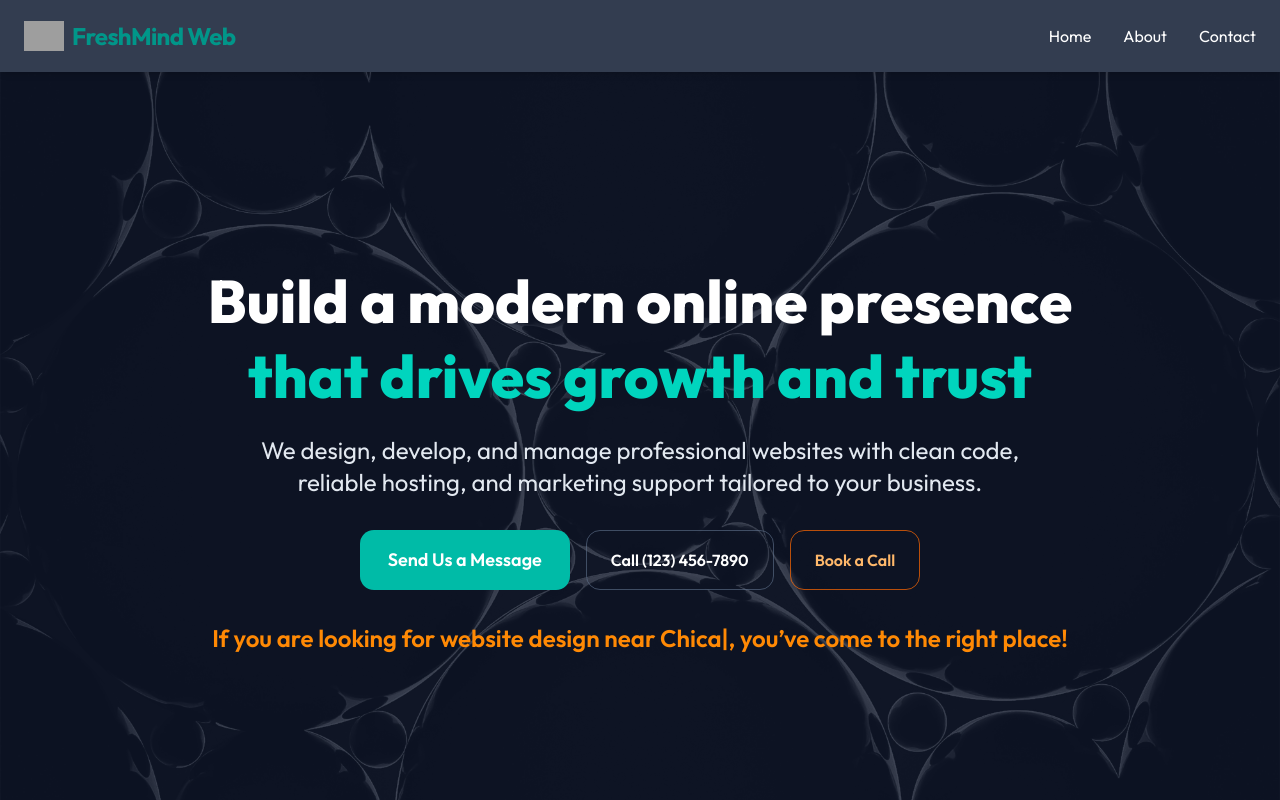
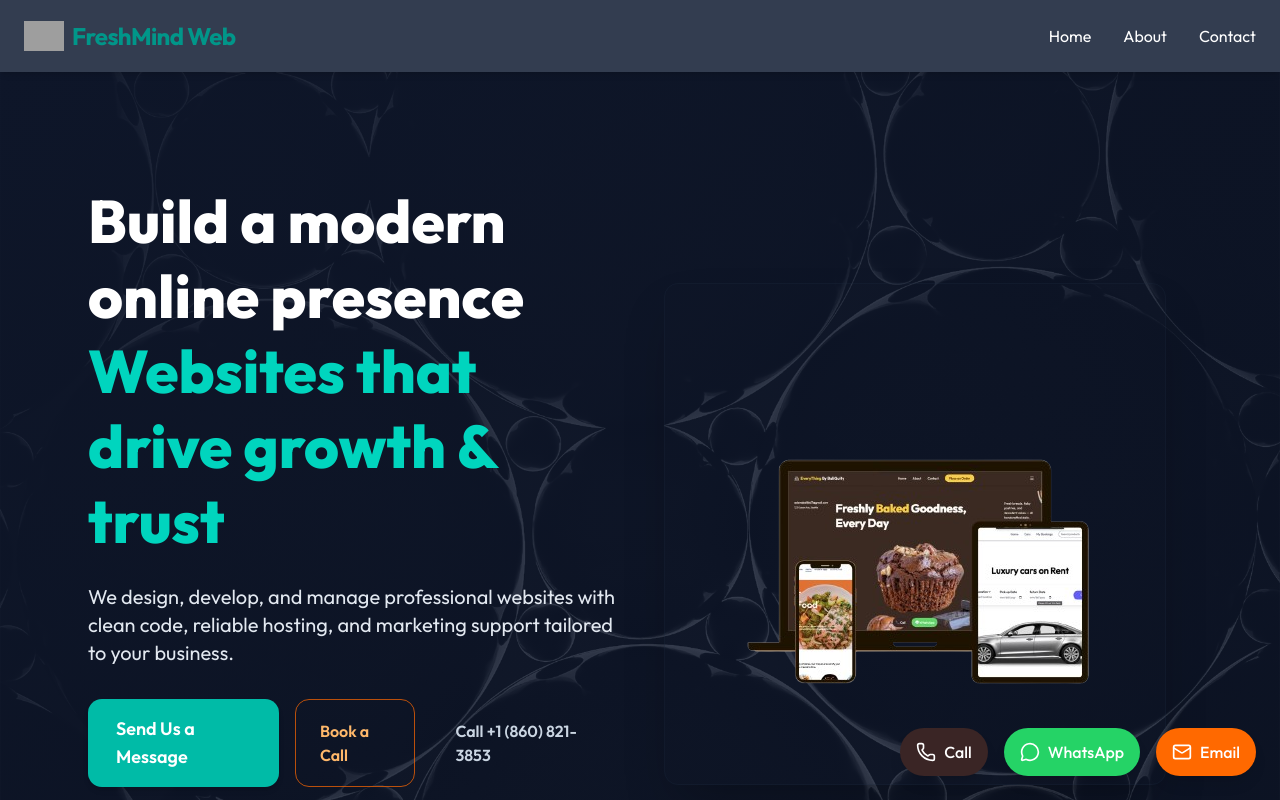
Before and after one commit to Hisaw304/FreshMind-Web, a React (Vite) app: page / in a window 1280 px wide. Shown: the top 800 px of the page. Built offline with nearby package versions, Linux system fonts and the light colour scheme; grey boxes are pictures that could not be loaded.

Commit message:
website update

```diff
--- a/src/pages/AboutPage.jsx
+++ b/src/pages/AboutPage.jsx
@@ -1,3 +1,4 @@
+import FloatingActions from "../sections/FloatingActions";
 import About from "../sections/About";
 
 export default function AboutPage() {
@@ -155,6 +156,7 @@ export default function AboutPage() {
           </div>
         </div>
       </section>
+      <FloatingActions />
     </div>
   );
 }
--- a/src/pages/ContactPage.jsx
+++ b/src/pages/ContactPage.jsx
@@ -2,6 +2,7 @@ import { Facebook, Instagram, Linkedin } from "lucide-react";
 import ContactForm from "../sections/ContactForm";
 
 import FAQSection from "../sections/FAQSection";
+import FloatingActions from "../sections/FloatingActions";
 
 export default function ContactPage() {
   return (
@@ -70,6 +71,7 @@ export default function ContactPage() {
           <FAQSection />
         </section>
       </section>
+      <FloatingActions />
     </div>
   );
 }
--- a/src/pages/Home.jsx
+++ b/src/pages/Home.jsx
@@ -7,6 +7,7 @@ import LocalMarketing from "../sections/LocalMarketing";
 import Services from "../sections/Services";
 import Testimonials from "../sections/Testimonials";
 import ContactForm from "../sections/ContactForm";
+import FloatingActions from "../sections/FloatingActions";
 
 const Home = () => {
   return (
@@ -19,6 +20,7 @@ const Home = () => {
       <Services />
       <Testimonials />
       <ContactForm />
+      <FloatingActions />
     </>
   );
 };
--- /dev/null
+++ b/src/sections/FloatingActions.jsx
@@ -0,0 +1,41 @@
+import React from "react";
+import { Phone, Mail, MessageCircle } from "lucide-react";
+
+export default function FloatingActions({
+  phone = "+18608213853",
+  whatsapp = "8608213853",
+  email = "fishlymind@gmail.com",
+}) {
+  return (
+    <div className="fixed bottom-6 right-6 z-[9999] flex flex-row gap-4">
+      {/* Call */}
+      <a
+        href={`tel:${phone}`}
+        className="flex items-center gap-2 px-4 py-3 rounded-full bg-[#3A2525] text-white shadow-lg hover:bg-[#5c3a3a] transition"
+      >
+        <Phone size={20} />
+        <span className="font-medium">Call</span>
+      </a>
+
+      {/* WhatsApp */}
+      <a
+        href={`https://wa.me/${whatsapp}?text=Hey%2C%20I%27d%20love%20to%20know%20more%20about%20your%20services!`}
+        target="_blank"
+        rel="noopener noreferrer"
+        className="flex items-center gap-2 px-4 py-3 rounded-full bg-[#25D366] text-white shadow-lg hover:bg-[#1da851] transition"
+      >
+        <MessageCircle size={20} />
+        <span className="font-medium">WhatsApp</span>
+      </a>
+
+      {/* Email */}
+      <a
+        href={`mailto:${email}`}
+        className="flex items-center gap-2 px-4 py-3 rounded-full bg-orange-500 text-white shadow-lg hover:bg-orange-600 transition"
+      >
+        <Mail size={20} />
+        <span className="font-medium">Email</span>
+      </a>
+    </div>
+  );
+}
--- a/src/sections/Hero.jsx
+++ b/src/sections/Hero.jsx
@@ -1,84 +1,122 @@
 // src/sections/Hero.jsx
 import { Link } from "react-router-dom";
 import { ReactTyped } from "react-typed";
+import { motion } from "framer-motion";
 import { cities } from "../data/cities"; // <- list of cities
 
 export default function Hero({
-  phone = "(123) 456-7890",
+  phone = "+1 (860) 821-3853",
   bookLink = "/contact",
   bgImage = "/images/hero-bg.jpg",
 }) {
   return (
     <section
-      className="relative py-20 isolate overflow-hidden"
-      style={
-        bgImage
-          ? {
+      className="relative isolate overflow-hidden py-20 md:py-28"
+      style={{
         backgroundImage: `url('${bgImage}')`,
         backgroundSize: "cover",
         backgroundPosition: "center",
-            }
-          : {}
-      }
+      }}
     >
-      {/* overlay */}
-      <div className="absolute inset-0 bg-slate-900/80" />
+      {/* Overlay with gradient */}
+      <div className="absolute inset-0 bg-gradient-to-br from-slate-900/95 via-slate-900/85 to-slate-900/80" />
 
-      <div className="relative mx-auto max-w-6xl px-6 py-20 text-center md:py-28">
-        {/* Headline */}
-        <h1 className="text-4xl md:text-6xl font-extrabold leading-tight text-white">
+      <div className="relative mx-auto max-w-6xl px-6 grid md:grid-cols-2 gap-12 items-center">
+        {/* Left Content */}
+        <motion.div
+          className="text-center md:text-left"
+          initial={{ opacity: 0, y: 30 }}
+          animate={{ opacity: 1, y: 0 }}
+          transition={{ duration: 0.8, ease: "easeOut" }}
+        >
+          <motion.h1
+            className="text-4xl md:text-6xl font-extrabold text-white leading-tight"
+            initial={{ opacity: 0, y: 20 }}
+            animate={{ opacity: 1, y: 0 }}
+            transition={{ delay: 0.2, duration: 0.8 }}
+          >
             Build a modern online presence
             <span className="block text-teal-400">
-            that drives growth and trust
+              Websites that drive growth & trust
             </span>
-        </h1>
+          </motion.h1>
 
-        {/* Supporting paragraph */}
-        <p className="mt-5 text-xl md:text-2xl text-slate-200 max-w-3xl mx-auto">
-          We design, develop, and manage professional websites with clean code,
-          reliable hosting, and marketing support tailored to your business.
-        </p>
+          <motion.p
+            className="mt-6 text-lg md:text-xl text-slate-200 max-w-2xl mx-auto md:mx-0"
+            initial={{ opacity: 0, y: 20 }}
+            animate={{ opacity: 1, y: 0 }}
+            transition={{ delay: 0.4, duration: 0.8 }}
+          >
+            We design, develop, and manage professional websites with clean
+            code, reliable hosting, and marketing support tailored to your
+            business.
+          </motion.p>
 
-        {/* CTA buttons */}
-        <div className="mt-8 flex flex-col sm:flex-row gap-4 justify-center">
+          {/* CTA Buttons */}
+          <motion.div
+            className="mt-8 flex flex-col sm:flex-row gap-4 justify-center md:justify-start"
+            initial={{ opacity: 0, y: 20 }}
+            animate={{ opacity: 1, y: 0 }}
+            transition={{ delay: 0.6, duration: 0.8 }}
+          >
             <Link
               to="/contact"
-            className="inline-flex items-center justify-center rounded-xl bg-teal-500 px-7 py-4 text-lg font-semibold text-white transition
-                       hover:bg-teal-600 focus:outline-none focus:ring-2 focus:ring-teal-300 active:scale-[0.98]"
+              className="inline-flex items-center justify-center rounded-xl bg-teal-500 px-7 py-4 text-lg font-semibold text-white shadow-md
+                         hover:bg-teal-600 active:scale-[0.98] transition"
             >
               Send Us a Message
             </Link>
 
             <a
+              href={bookLink}
+              className="inline-flex items-center justify-center rounded-xl border border-orange-500/70 px-6 py-3 font-semibold text-orange-300
+                         hover:bg-orange-500 hover:text-white transition active:scale-[0.98]"
+            >
+              Book a Call
+            </a>
+
+            <a
               href={`tel:${phone.replace(/[^\d+]/g, "")}`}
               aria-label={`Call ${phone}`}
-            className="inline-flex items-center justify-center rounded-xl border border-slate-500/60 px-6 py-3 font-semibold text-white
-                       transition hover:border-teal-400 hover:text-teal-300 focus:outline-none focus:ring-2 focus:ring-teal-300 active:scale-[0.98]"
+              className="inline-flex items-center justify-center rounded-xl px-6 py-3 font-semibold text-slate-300
+                         hover:text-teal-300 transition"
             >
               Call {phone}
             </a>
+          </motion.div>
 
-          <a
-            href={bookLink}
-            className="inline-flex items-center justify-center rounded-xl border border-orange-500/70 px-6 py-3 font-semibold text-orange-300
-                       transition hover:bg-orange-500 hover:text-white focus:outline-none focus:ring-2 focus:ring-orange-300 active:scale-[0.98]"
+          {/* Typed Cities */}
+          <motion.p
+            className="mt-10 text-xl font-semibold text-orange-400"
+            initial={{ opacity: 0, y: 20 }}
+            animate={{ opacity: 1, y: 0 }}
+            transition={{ delay: 0.8, duration: 0.8 }}
           >
-            Book a Call
-          </a>
-        </div>
-
-        {/* Location / tagline with typing cities */}
-        <p className="mt-8 text-2xl font-semibold text-orange-400">
-          If you are looking for website design near{" "}
+            Looking for website design near{" "}
             <ReactTyped
               strings={cities}
-            typeSpeed={100}
-            backSpeed={50}
-            backDelay={1200}
+              typeSpeed={80}
+              backSpeed={40}
+              backDelay={1000}
               loop
             />
-          , you’ve come to the right place!
-        </p>
+            ? You’re in the right place!
+          </motion.p>
+        </motion.div>
+
+        {/* Right Side: Optional Hero Image */}
+        <motion.div
+          className="hidden md:block"
+          initial={{ opacity: 0, scale: 0.9 }}
+          animate={{ opacity: 1, scale: 1 }}
+          transition={{ delay: 1, duration: 0.8, ease: "easeOut" }}
+        >
+          <img
+            src="/images/hero-mockup.png"
+            alt="Website preview"
+            className="rounded-xl shadow-2xl border border-slate-800/30"
+          />
+        </motion.div>
       </div>
     </section>
   );
```
Also changed, not shown: src/sections/ContactForm.jsx (+113 -37 lines), public/images/hero-mockup.png (added). Lines whose indentation alone changed are shown as unchanged.
